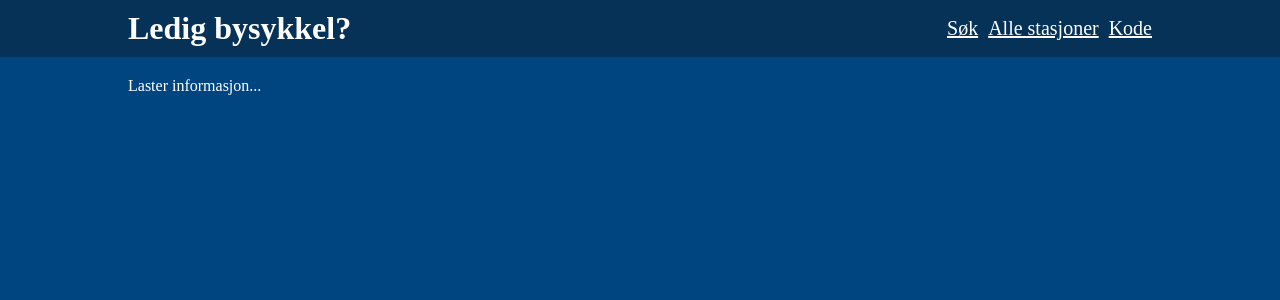
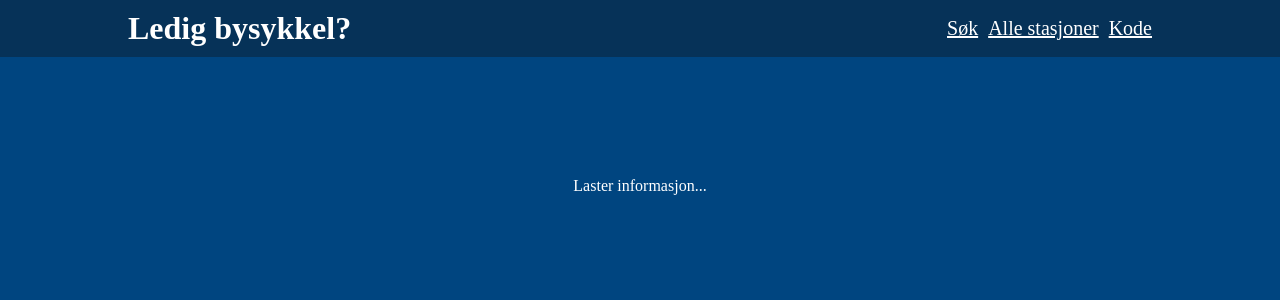
Before and after one commit to benedicteb/oslobysykkel-visualizer, a React (Create React App) app: page /station/1 in a window 1280 px wide. Shown: the top 300 px of the page. Built offline with nearby package versions, Linux system fonts and the light colour scheme; no server answers; a web font is replaced by a local one.

Commit message:
Center loading text

```diff
--- a/src/pages/StationPage.tsx
+++ b/src/pages/StationPage.tsx
@@ -55,7 +55,16 @@ const StationPage = () => {
   return (
     <Layout>
       {stationStatus === undefined || stationInformation === undefined ? (
-        <p>Laster informasjon...</p>
+        <div
+          style={{
+            display: "flex",
+            flexDirection: "row",
+            justifyContent: "center",
+            margin: "100px 0",
+          }}
+        >
+          <p>Laster informasjon...</p>
+        </div>
       ) : (
         <>
           <div className={"center"}>
```
